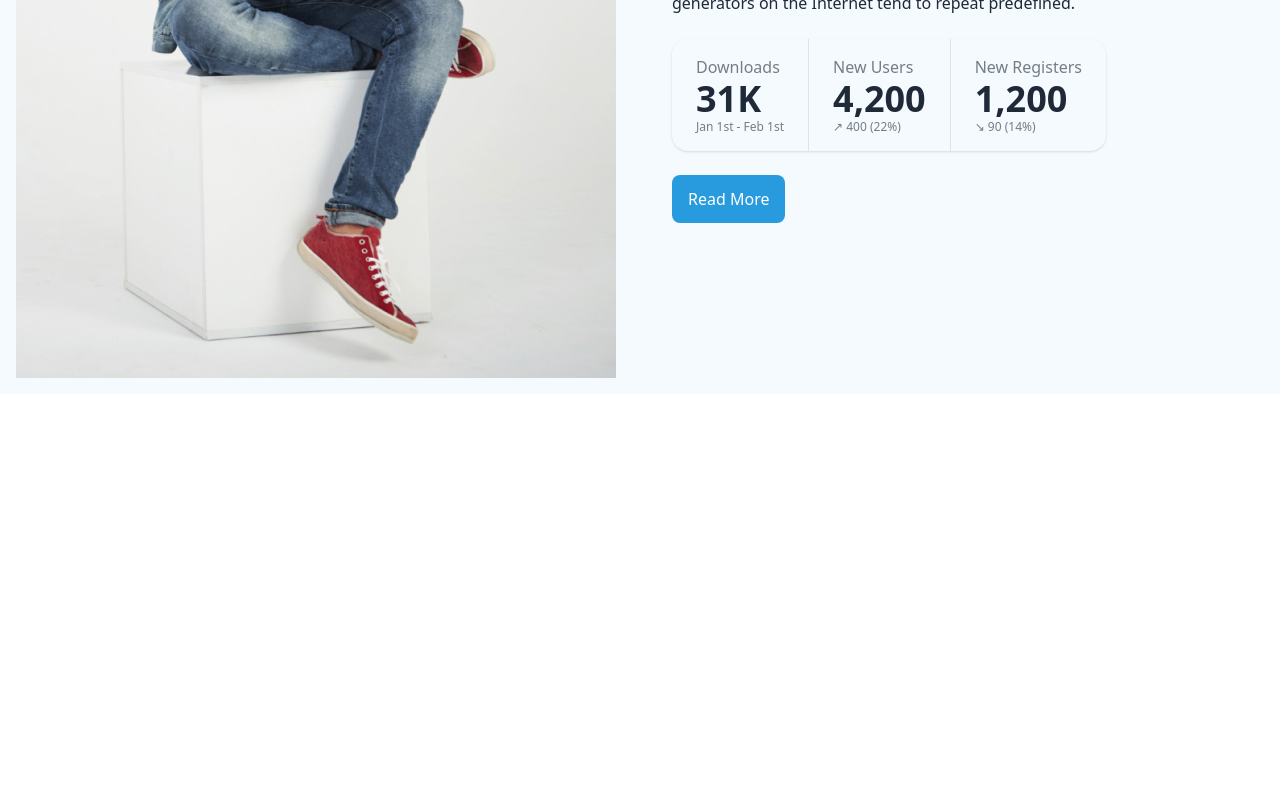
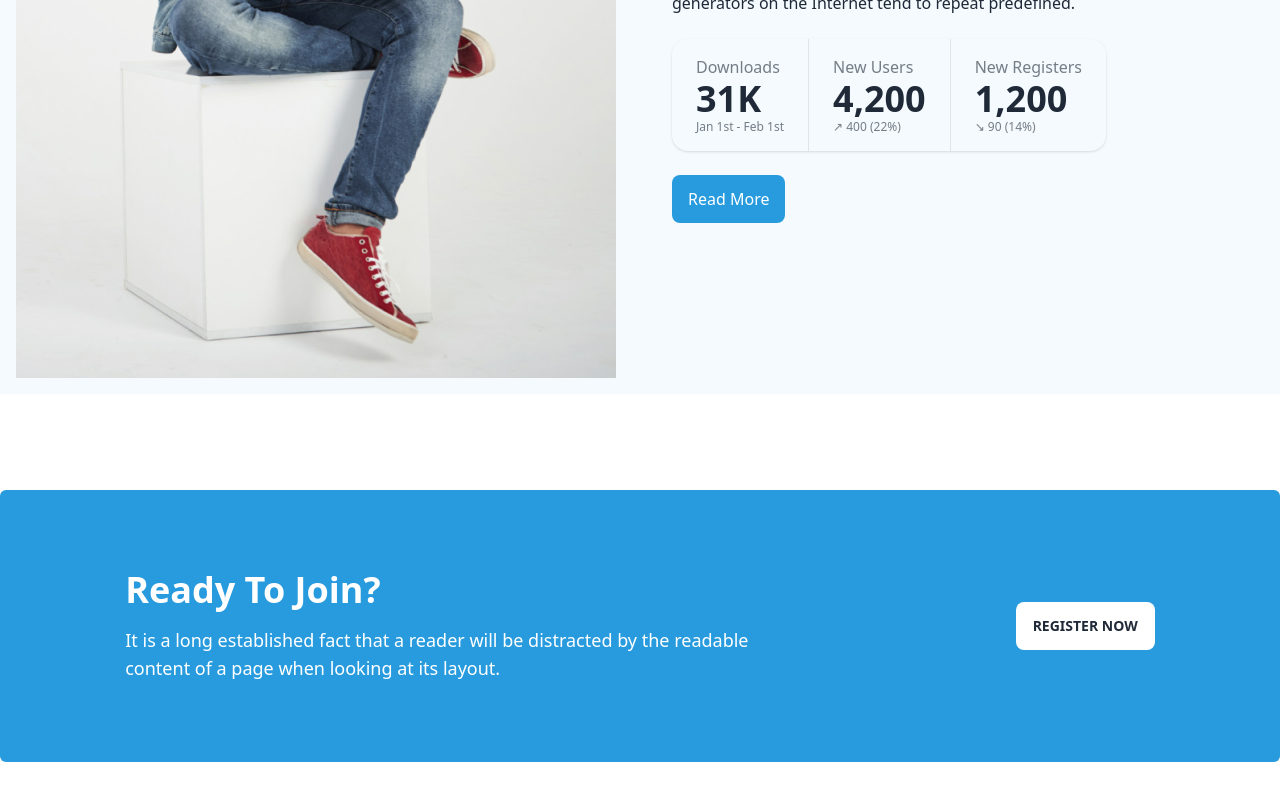
Before and after one commit to Dev-Zual/online-course-tailwind, a plain HTML site: page index.html in a window 1280 px wide. Shown: the part 2257-3057 px from the top of the page. Before the commit the page ends 2671 px from the top, so only its background shows below. Drawn offline with nearby package versions, Linux system fonts and the light colour scheme.

Commit message:
done join area

```diff
--- a/index.html
+++ b/index.html
@@ -395,6 +395,22 @@
           </div>
         </div>
       </section>
+      <!-- hero section ends  -->
+      <!-- ready to join starts  -->
+      <section class="bg-[#289BDE] rounded-md py-20 my-24">
+        <div class="lg:flex justify-around items-center">
+          <div class="w-1/2 text-white">
+            <h2 class="font-semibold text-4xl mb-4">Ready To Join?</h2>
+            <p class="text-lg">
+              It is a long established fact that a reader will be distracted by
+              the readable content of a page when looking at its layout.
+            </p>
+          </div>
+          <div>
+            <button class="btn btn-ghost bg-white">Register Now</button>
+          </div>
+        </div>
+      </section>
     </main>
   </body>
 </html>
```
